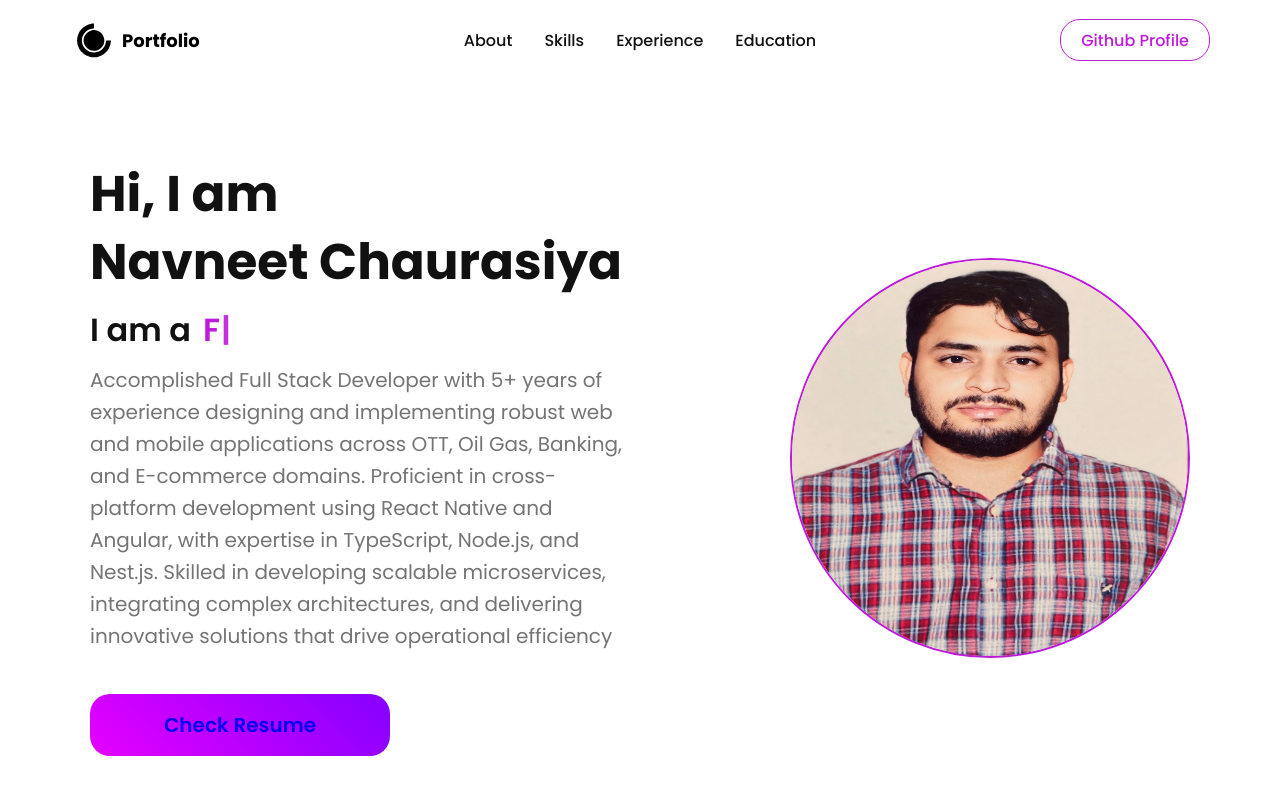
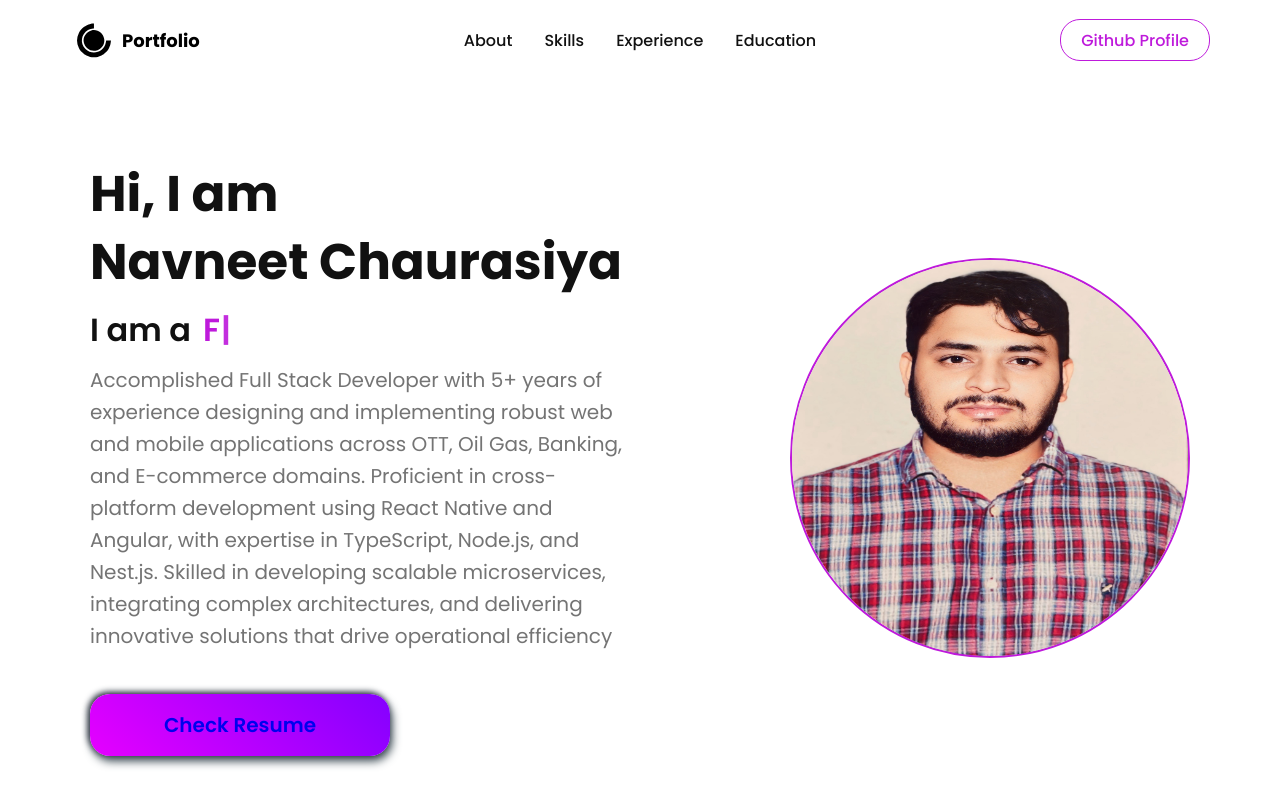
Before and after one commit to Navneetoo7/portfolio, a React (Create React App) app: page / in a window 1280 px wide. Shown: the top 800 px of the page. Built offline with nearby package versions, Linux system fonts and the light colour scheme.

Commit message:
small update

```diff
--- a/package.json
+++ b/package.json
@@ -42,7 +42,7 @@
     ],
     "rules": {
       "no-unused-vars": "warn",
-    "jsx-a11y/anchor-is-valid": "warn"
+      "jsx-a11y/anchor-is-valid": "warn"
     }
   },
   "browserslist": {
--- a/src/components/HeroSection/HeroStyle.js
+++ b/src/components/HeroSection/HeroStyle.js
@@ -47,7 +47,6 @@ export const HeroInnerContainer = styled.div`
   align-items: center;
   width: 100%;
   max-width: 1100px;
-
   @media (max-width: 960px) {
     flex-direction: column;
   }
@@ -195,7 +194,7 @@ export const ResumeButton = styled.a`
     hsla(271, 100%, 50%, 1) 0%,
     hsla(294, 100%, 50%, 1) 100%
   );
-  // box-shadow: 10px 15px 30px #36454F, -20px -20px 60px #1f2634;
+  box-shadow: 2px 5px 10px #36454f, -2px -2px 6px #1f2634;
   &:hover {
     transform: scale(1.05);
     transition: all 0.4s ease-in-out;
--- a/src/data/constants.js
+++ b/src/data/constants.js
@@ -10,7 +10,7 @@ export const Bio = {
     "Accomplished Full Stack Developer with 5+ years of experience designing and implementing robust web and mobile applications across OTT, Oil Gas, Banking, and E-commerce domains. Proficient in cross-platform development using React Native and Angular, with expertise in TypeScript, Node.js, and Nest.js. Skilled in developing scalable microservices, integrating complex architectures, and delivering innovative solutions that drive operational efficiency",
   github: "https://github.com/Navneetoo7",
   resume:
-    "https://drive.google.com/file/d/1mjrGTo8C4szmBHJRLjBQiB4CfimZ0Use/view?usp=drive_link",
+    "https://drive.google.com/file/d/1_kc3NWgV0hIBbDxOc0xday4zM3JHJcnr/view?usp=sharing",
   linkedin: "https://www.linkedin.com/in/navneetoo7/",
   insta:
     "https://instagram.com/nef__oo7?utm_source=qr&igshid=NGExMmI2YTkyZg%3D%3D",
```
Also changed, not shown: 10 other files (tests, documents, lock files or other folders).
